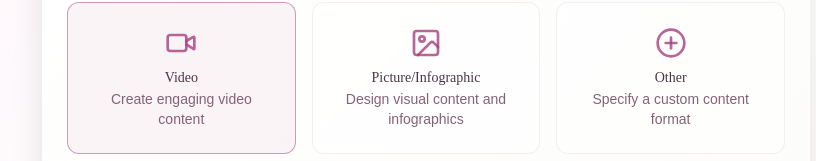
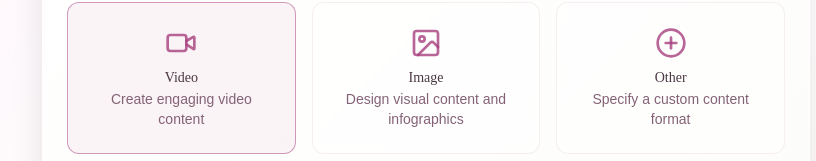
Before and after one commit to idib19/DENISE-S-CONTENT-MANAGEMENT, a Next.js app: page / in a window 1280 px wide. Shown: the part 307-468 px from the top of the page, without its empty margins (214-1030 px from the left). Built offline with nearby package versions, Linux system fonts and the light colour scheme; no server answers.

Commit message:
ADDING SPECS 3

```diff
--- a/components/content-format-selector.tsx
+++ b/components/content-format-selector.tsx
@@ -14,7 +14,7 @@ const contentFormats = [
   {
     id: "Picture",
     icon: ImageIcon,
-    label: "Picture/Infographic",
+    label: "Image",
     description: "Design visual content and infographics"
   },
   {
```
